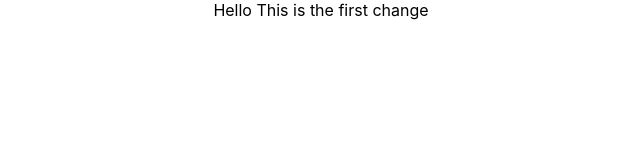
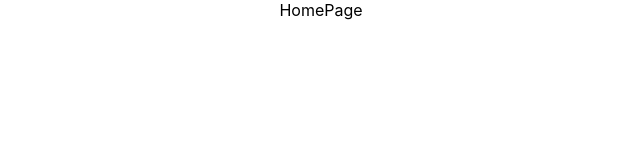
Before and after one commit to AhmadTessieh/little-lemon-web, a React (Create React App) app: page / in a window 1280 px wide. Shown: the top 160 px of the page, without its empty margins (319-959 px from the left). Built offline with nearby package versions, Linux system fonts and the light colour scheme.

Commit message:
Second change

```diff
--- a/src/App.js
+++ b/src/App.js
@@ -1,10 +1,8 @@
-import logo from './logo.svg';
 import './App.css';
-
 function App() {
   return (
     <div className="App">
-      Hello This is the first change
+      HomePage
     </div>
   );
 }
```
Also changed, not shown: src/logo.svg (deleted).
